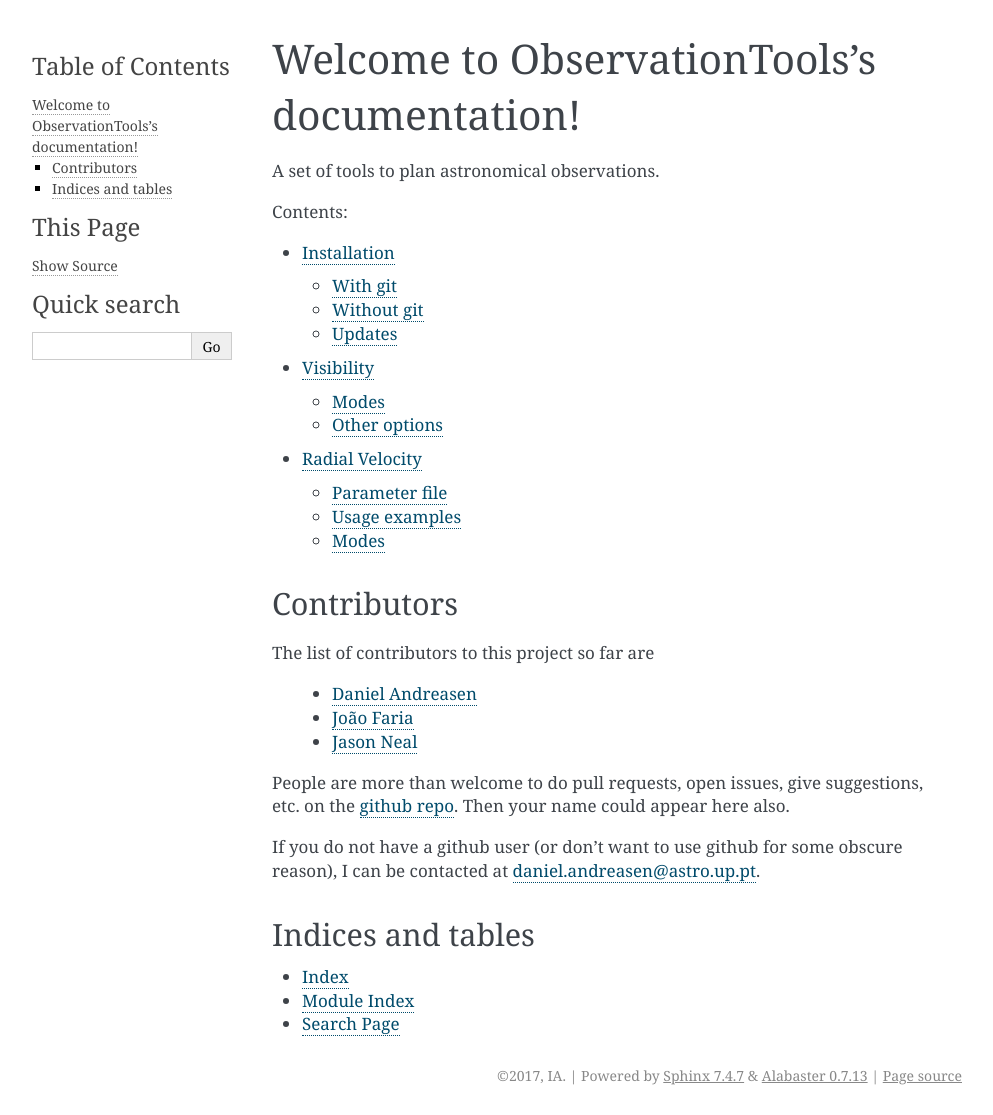
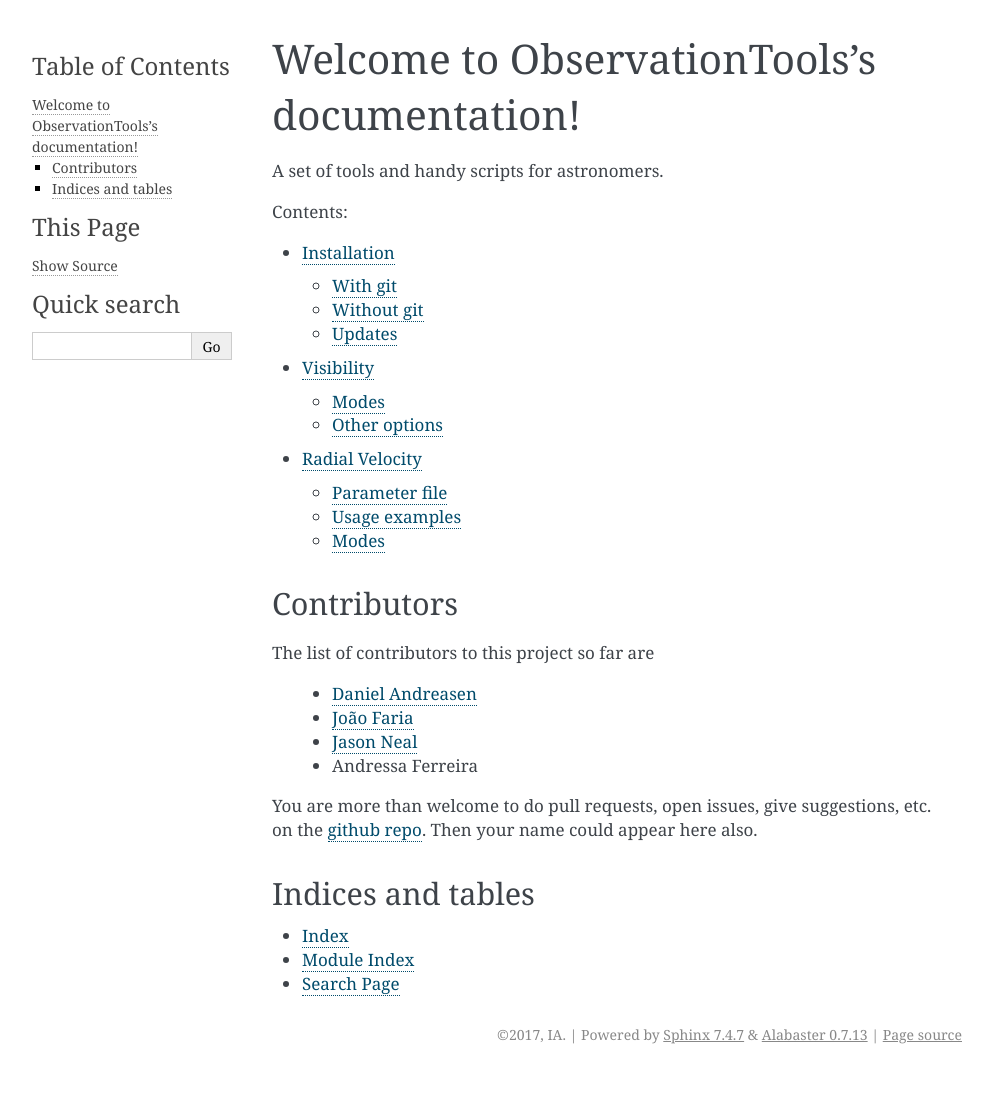
Before and after one commit to iastro-pt/ObservationTools, a Sphinx documentation site: the page built from docs/source/index.rst, in a window 1280 px wide. Shown: the whole page, without its empty margins (148-1141 px from the left). Built offline with Sphinx 7.4.7, drawn with Linux system fonts in a browser that asks for light colours; after the commit the page ends 1074 px from its top, so only the background shows below that.

Commit message:
add Andressa as contributor; minor changes

```diff
--- a/docs/source/index.rst
+++ b/docs/source/index.rst
@@ -5,7 +5,8 @@
 
 Welcome to ObservationTools's documentation!
 ============================================
-A set of tools to plan astronomical observations.
+
+A set of tools and handy scripts for astronomers.
 
 .. toctree::
    :maxdepth: 2
@@ -23,10 +24,13 @@ The list of contributors to this project so far are
   -  `Daniel Andreasen <https://github.com/DanielAndreasen>`_
   -  `João Faria <https://github.com/j-faria>`_
   -  `Jason Neal <https://github.com/jason-neal>`_
+  -  Andressa Ferreira
 
-People are more than welcome to do pull requests, open issues, give suggestions, etc. on the `github repo <https://github.com/iastro-pt/ObservationTools>`_. Then your name could appear here also.
 
-If you do not have a github user (or don't want to use github for some obscure reason), I can be contacted at `daniel.andreasen@astro.up.pt <daniel.andreasen@astro.up.pt>`_.
+You are more than welcome to do pull requests, open issues,
+give suggestions, etc. on the `github repo <https://github.com/iastro-pt/ObservationTools>`_.
+Then your name could appear here also.
+
 
 
 Indices and tables
```
